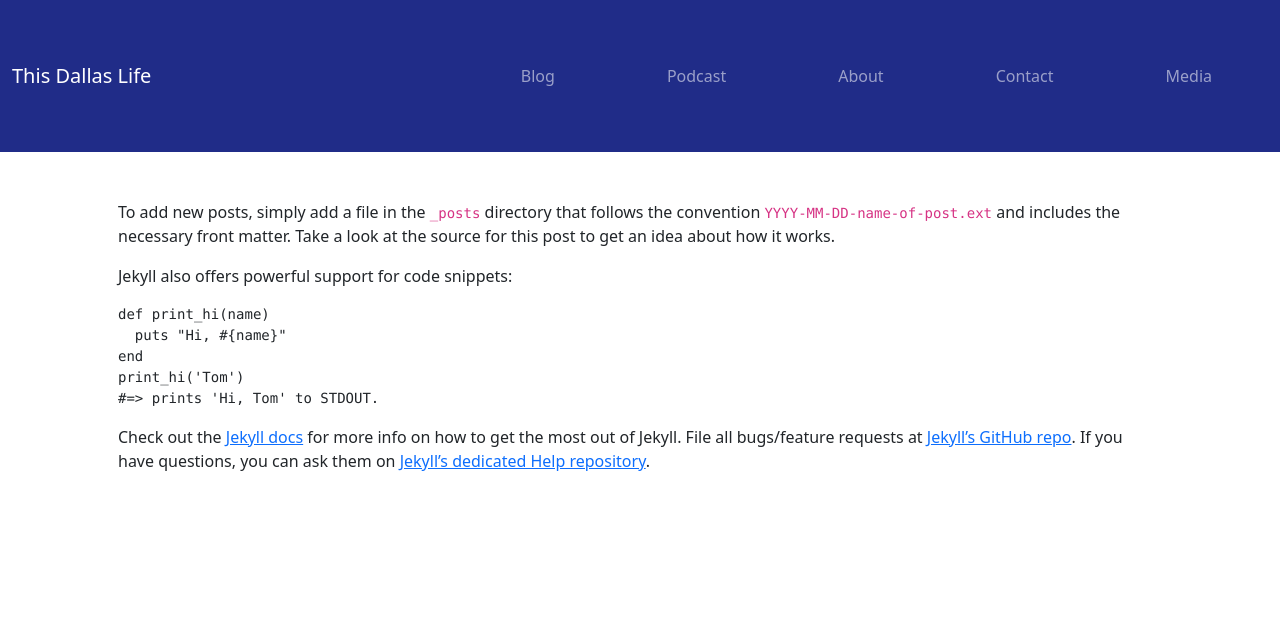
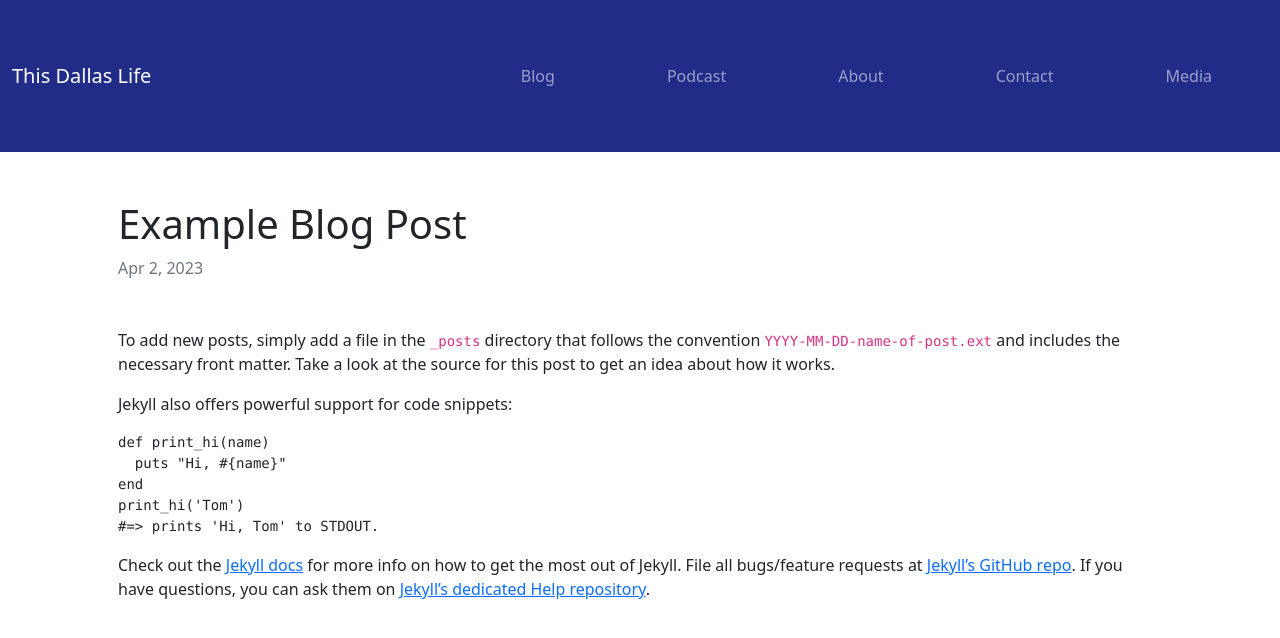
Before and after one commit to DallasUrbanists/dallasurbanists.com, a Jekyll site: the page built from blog/_posts/2023-04-02-example-blog-post.md, in a window 1280 px wide. Shown: the top 638 px of the page. Built offline with Jekyll 4.4.1, drawn with Linux system fonts in a browser that asks for light colours.

Commit message:
Define post layout and use in example blog post

```diff
--- /dev/null
+++ b/_layouts/post.html
@@ -0,0 +1,14 @@
+---
+layout: default
+---
+<div>
+  <header class="mb-5">
+    <h1>{{ page.title }}</h1>
+    <p class="text-secondary">{{ page.date | date: "%b %-d, %Y" }}{% if page.author %} • {{ page.author }}{% endif %}{%
+      if page.meta %} • {{ page.meta }}{% endif %}</p>
+  </header>
+
+  <article>
+    {{ content }}
+  </article>
+</div>
--- a/blog/_posts/2023-04-02-example-blog-post.md
+++ b/blog/_posts/2023-04-02-example-blog-post.md
@@ -1,5 +1,5 @@
 ---
-layout: default
+layout: post
 title:  "Example Blog Post"
 date:   2023-04-02 17:35
 ---
```
